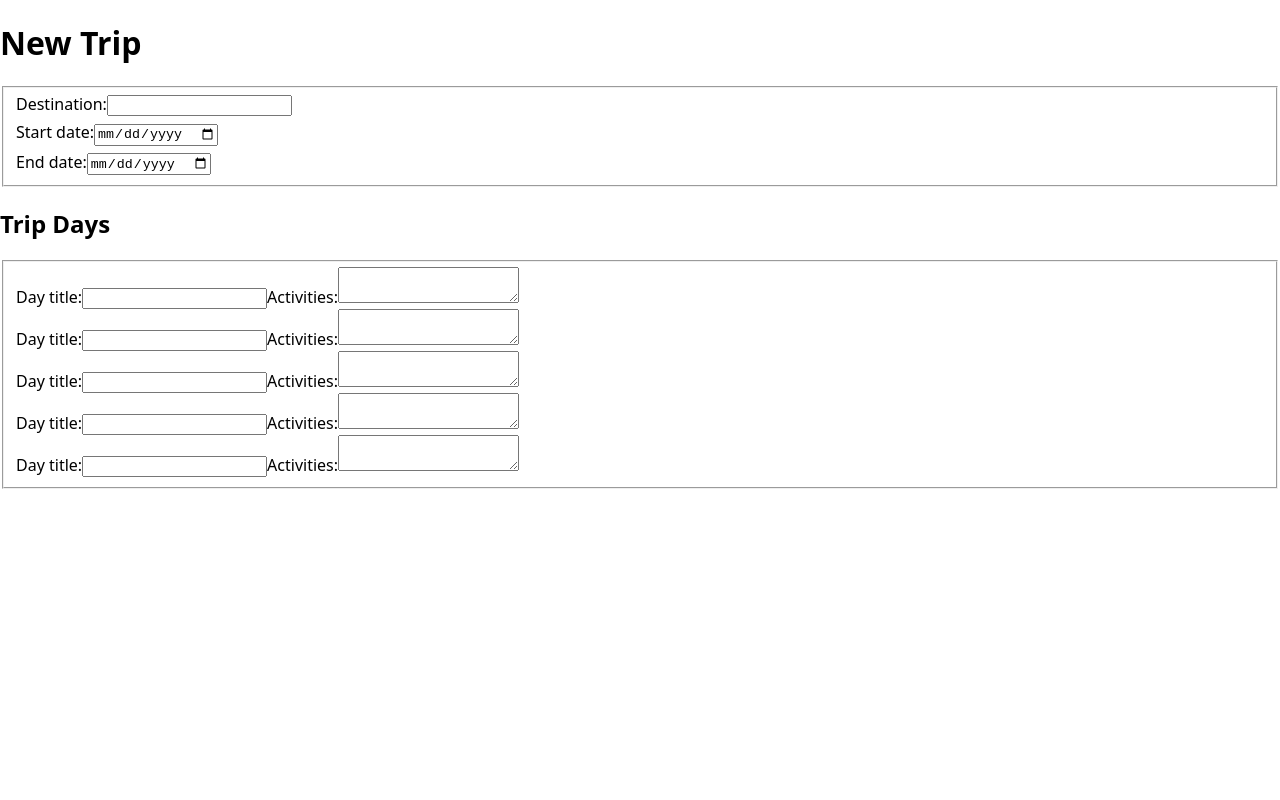
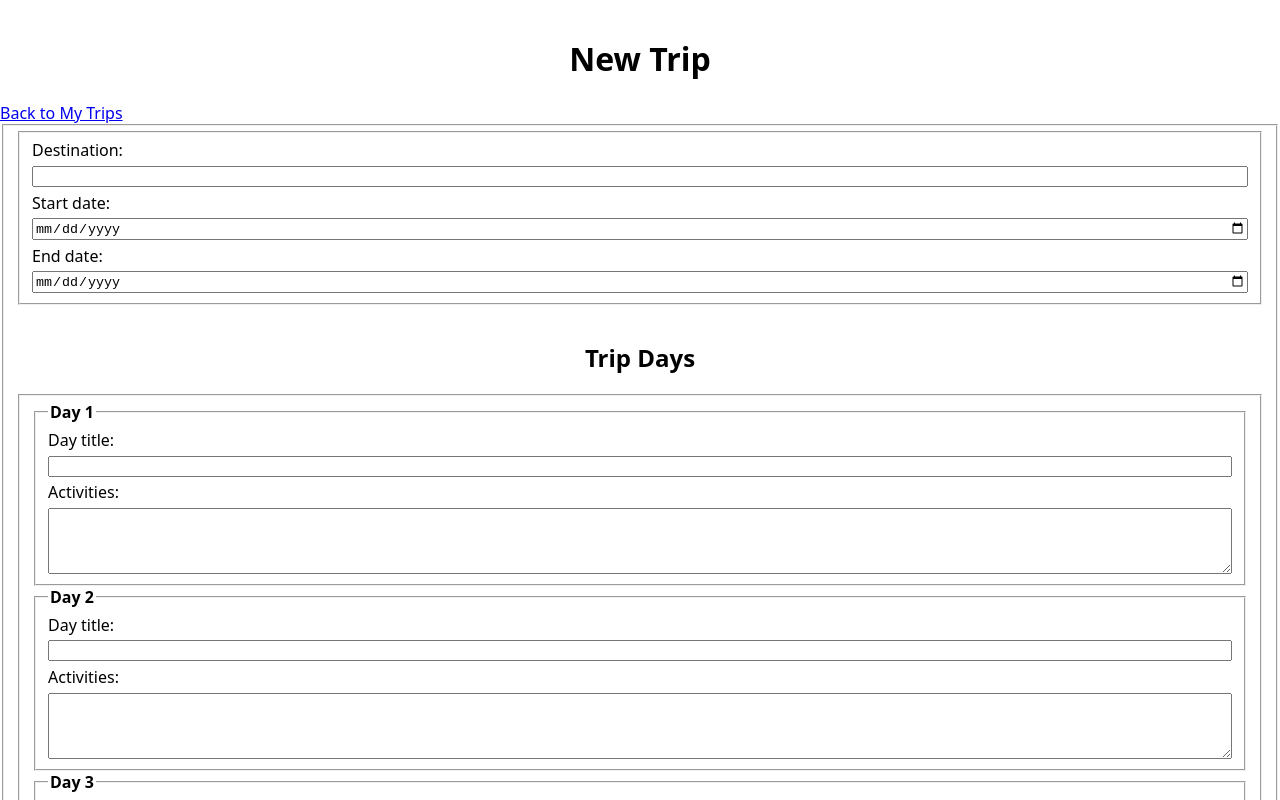
Before and after one commit to LukasWeckner/Capstone-Travel, a Next.js app: page /new-trip in a window 1280 px wide. Shown: the top 800 px of the page. Built offline with nearby package versions, Linux system fonts and the light colour scheme.

Commit message:
adapt/create form for new trip

```diff
--- a/components/NewTripForm/index.js
+++ b/components/NewTripForm/index.js
@@ -1,56 +1,98 @@
+import { Fragment, useState } from "react";
 import styled from "styled-components";
 
 export default function NewTripForm() {
   // default value till flexible trip duration will be implemented
   const tripDurationInDays = 5;
 
-  // The inputs fields "Day title" and "Activities" need to be displayed based on the duration of the trip in days. So I use a loop here and call the function in line 45
+  // state holding successfull save messages for form
+  const [saveMessages, setSaveMessages] = useState([]);
+
+  // The inputs fields "Day title" and "Activities" need to be displayed based on the duration of the trip in days. So I use a loop for that and call the function which returns the right amount of input fields in line 45
   function createMultipleDays() {
     const tripDays = [];
 
     for (let i = 0; i < tripDurationInDays; i++) {
       tripDays.push(
-        <div>
-          <label htmlFor="title">
-            Day title:
-            <input type="text" name="title" id="title" />
-          </label>
-          <label htmlFor="activities">
-            Activities:
-            <textarea name="activities" id="activities"></textarea>
-          </label>
-        </div>
+        <Fragment key={`day-${i}`}>
+          <StyledFieldSet>
+            <StyledLegend>{`Day ${i + 1}`}</StyledLegend>
+            <label htmlFor="title">{`Day title:`}</label>
+            <input type="text" name="title" id="title" required />
+
+            <label htmlFor="activities">{`Activities:`}</label>
+            <textarea
+              name="activities"
+              id="activities"
+              rows={4}
+              required
+            ></textarea>
+          </StyledFieldSet>
+        </Fragment>
       );
     }
     return tripDays;
   }
 
+  // Right now the user only receives a message that his trip data was saved. Getting the form data and displaying it will be handeled in a later user story.
+  function handleSubmit(event) {
+    event.preventDefault();
+    const newSaveMessage = "Your new trip was saved!";
+    setSaveMessages([...saveMessages, newSaveMessage]);
+    event.target.reset();
+  }
+
   return (
-    <form>
-      <StyledFieldSet>
-        <label htmlFor="destination">
-          Destination:
-          <input type="text" name="destination" id="destination" />
-        </label>
-        <label htmlFor="start-date">
-          Start date:
-          <input type="date" name="start-date" id="start-date" />
-        </label>
-        <label htmlFor="end-date">
-          End date:
-          <input type="date" name="end-date" id="end-date" />
-        </label>
-      </StyledFieldSet>
-      <h2 id="description">Trip Days</h2>
-      <fieldset aria-describedby="description">{createMultipleDays()}</fieldset>
+    <form onSubmit={handleSubmit}>
+      <fieldset>
+        <StyledFieldSet>
+          <label htmlFor="destination">Destination:</label>
+          <input type="text" name="destination" id="destination" required />
+
+          <label htmlFor="start-date">Start date:</label>
+          <input type="date" name="start-date" id="start-date" required />
+
+          <label htmlFor="end-date">End date: </label>
+          <input type="date" name="end-date" id="end-date" required />
+        </StyledFieldSet>
+        <ContainerCenterElement>
+          <h2 id="description">Trip Days</h2>
+        </ContainerCenterElement>
+        <fieldset aria-describedby="description">
+          {createMultipleDays()}
+        </fieldset>
+        <ContainerCenterElement>
+          <StyledSubmitButton type="submit">Save trip</StyledSubmitButton>
+        </ContainerCenterElement>
+        {saveMessages.map((saveMessage, index) => (
+          <StyledSuccessMessage key={index}>{saveMessage}</StyledSuccessMessage>
+        ))}
+      </fieldset>
     </form>
   );
 }
 
+// displays all child elements of fieldset below each other with a 100% width
 const StyledFieldSet = styled.fieldset`
+  display: grid;
+  gap: 0.3rem;
+`;
+
+const StyledSubmitButton = styled.button`
+  padding: 10px 20px;
+  background-color: #f2d5a3;
+`;
+
+const StyledLegend = styled.legend`
+  font-weight: bold;
+`;
+
+export const ContainerCenterElement = styled.div`
   display: flex;
-  flex-direction: column;
-  justify-content: space-between;
-  align-items: flex-start;
-  gap: 5px;
+  justify-content: center;
+  margin-top: 1rem;
 `;
+
+const StyledSuccessMessage = styled.p`
+  color: green;
+`;
--- a/pages/new-trip/index.js
+++ b/pages/new-trip/index.js
@@ -1,9 +1,14 @@
 import NewTripForm from "../../components/NewTripForm";
+import { ContainerCenterElement } from "../../components/NewTripForm";
+import Link from "next/link";
 
 export default function NewTrip() {
   return (
     <>
-      <h1>New Trip</h1>
+      <ContainerCenterElement>
+        <h1>New Trip</h1>
+      </ContainerCenterElement>
+      <Link href={"/"}>Back to My Trips</Link>
       <NewTripForm />
     </>
   );
```
